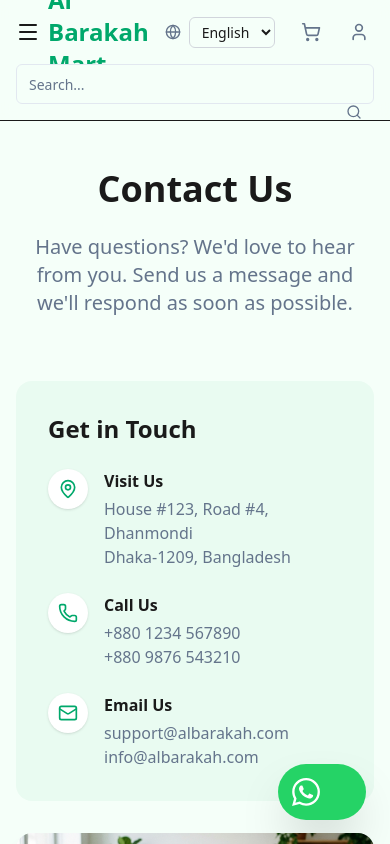
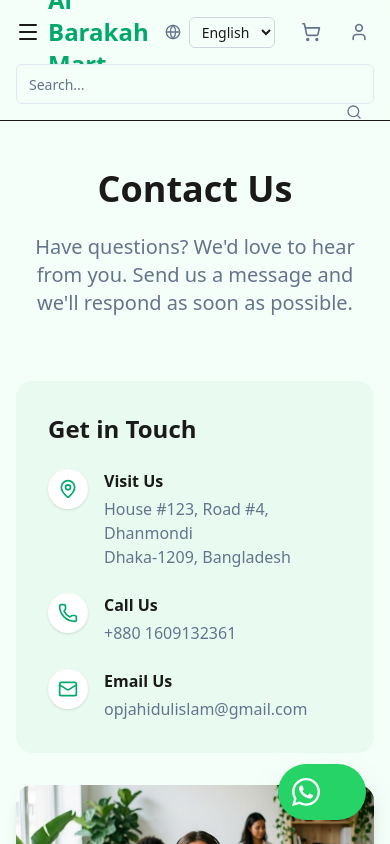
Before and after one commit to jahidulislamseo/al-barakah-mart, a Next.js app: page /contact in a window 390 px wide. Shown: the top 844 px of the page. Built offline with nearby package versions, Linux system fonts and the light colour scheme.

Commit message:
Update contact info: Phone and Email

```diff
--- a/app/contact/page.tsx
+++ b/app/contact/page.tsx
@@ -54,8 +54,7 @@ export default function ContactPage() {
                             <div>
                                 <h3 className="font-semibold mb-1">Call Us</h3>
                                 <p className="text-muted-foreground">
-                                    +880 1234 567890<br />
-                                    +880 9876 543210
+                                    +880 1609132361
                                 </p>
                             </div>
                         </div>
@@ -67,8 +66,7 @@ export default function ContactPage() {
                             <div>
                                 <h3 className="font-semibold mb-1">Email Us</h3>
                                 <p className="text-muted-foreground">
-                                    support@albarakah.com<br />
-                                    info@albarakah.com
+                                    opjahidulislam@gmail.com
                                 </p>
                             </div>
                         </div>
--- a/components/layout/Footer.tsx
+++ b/components/layout/Footer.tsx
@@ -49,11 +49,11 @@ export function Footer() {
                             </li>
                             <li className="flex items-center gap-2">
                                 <Phone className="h-4 w-4 text-primary" />
-                                <span>+880 1234 567890</span>
+                                <span>+880 1609132361</span>
                             </li>
                             <li className="flex items-center gap-2">
                                 <Mail className="h-4 w-4 text-primary" />
-                                <span>support@albarakah.com</span>
+                                <span>opjahidulislam@gmail.com</span>
                             </li>
                         </ul>
                     </div>
```
